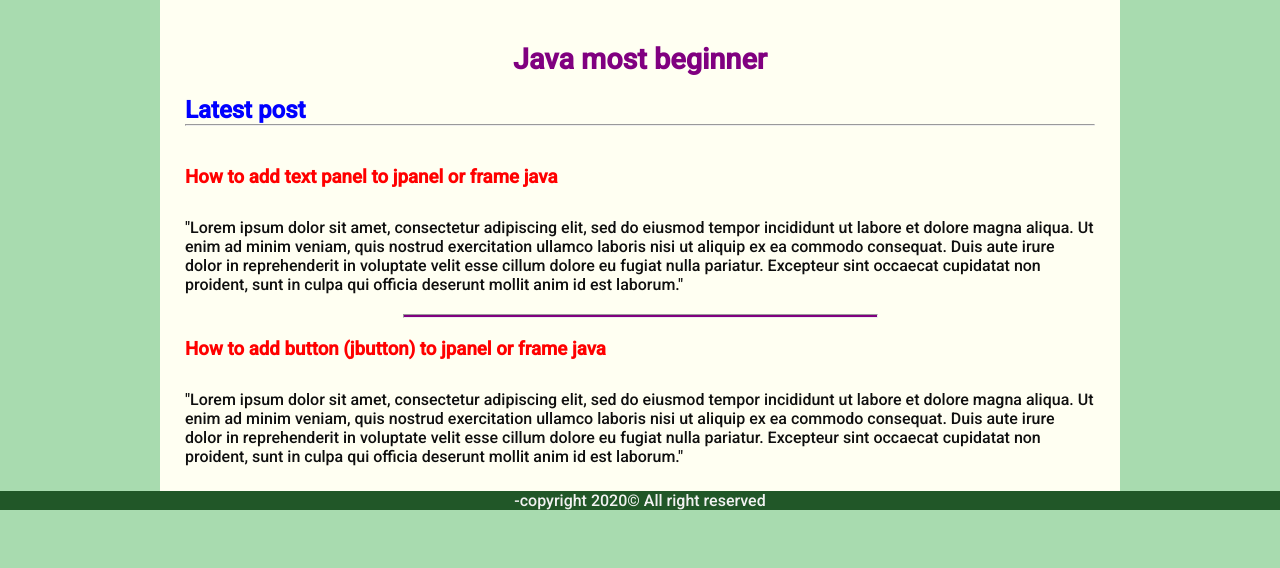
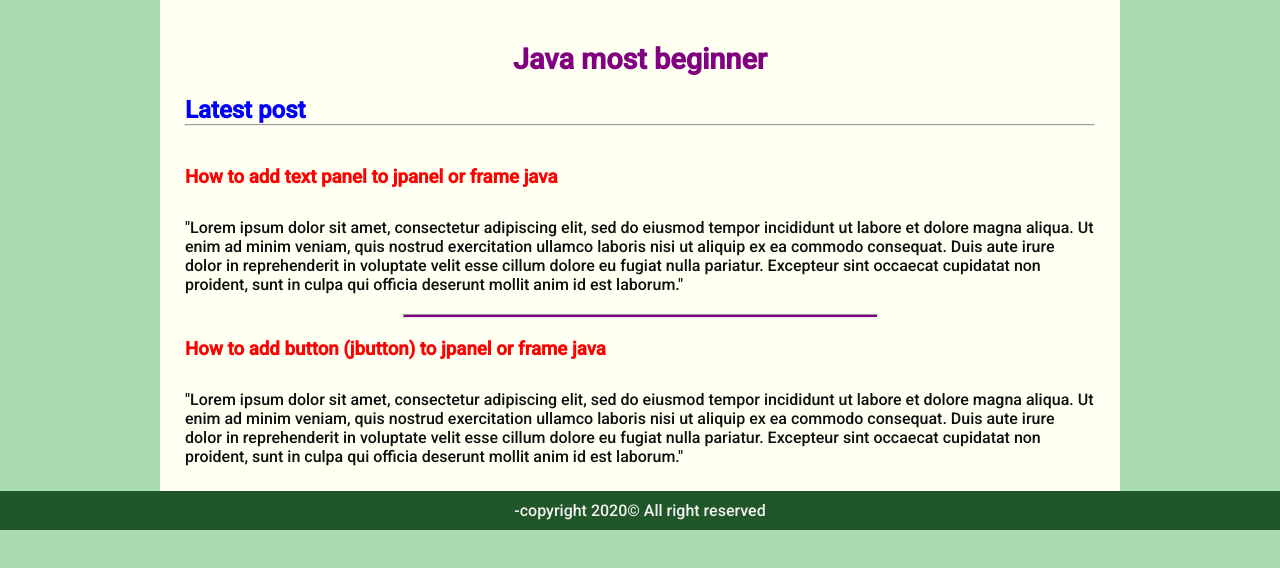
Before and after one commit to maescode-bot/stutern-task-six, a plain HTML site: page index.html in a window 1280 px wide. Shown: the part 150-718 px from the top of the page. Drawn offline with Linux system fonts and the light colour scheme.

Commit message:
add padding to footer

```diff
--- a/css/main-style.css
+++ b/css/main-style.css
@@ -17,6 +17,7 @@ body{
     font-family: 'Roboto', sans-serif;
     font-size: 16px;
     background-color: var(--secondary-color);
+    height: 100hv;
 }
 
 header{
@@ -115,5 +116,6 @@ footer{
 
 footer p{
     text-align: center;
+    padding: 10px;
     color: var(--off-white);
 }
```
